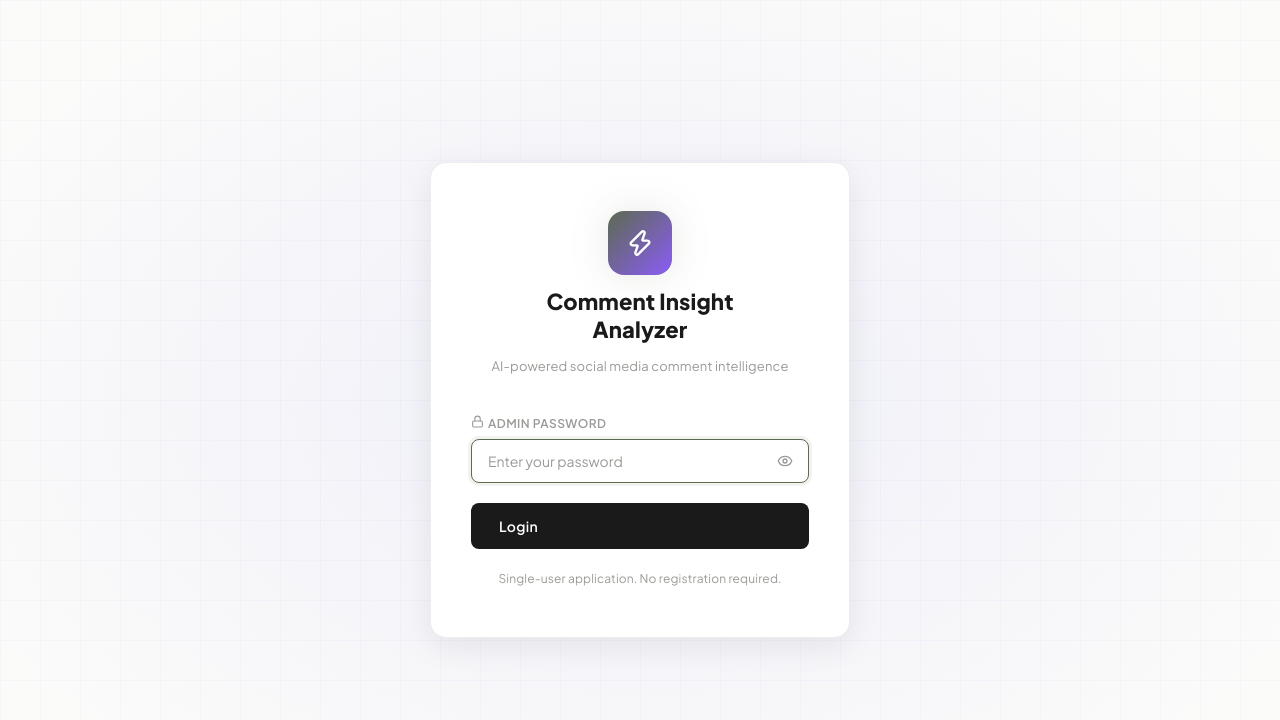
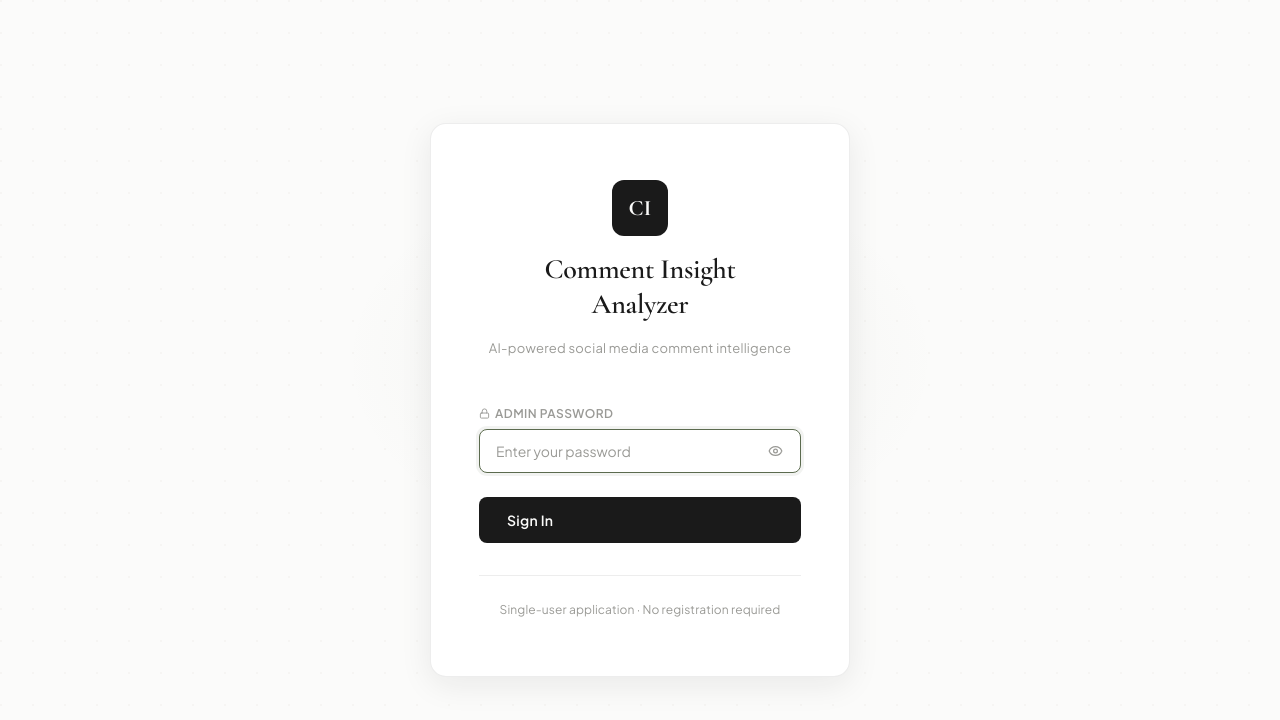
Before and after one commit to farhanrbagask/media-comment-insight-analyzer, a React (Vite) app in the folder frontend/: page /login in a window 1280 px wide. Shown: the top 720 px of the page. Built offline with nearby package versions, Linux system fonts and the light colour scheme; no server answers.

Commit message:
Fix issues login css&tsx

```diff
--- a/frontend/src/pages/Login.css
+++ b/frontend/src/pages/Login.css
@@ -1,106 +1 @@
-.login-page {
-  min-height: 100vh;
-  display: flex;
-  align-items: center;
-  justify-content: center;
-  background: var(--color-bg);
-  position: relative;
-  overflow: hidden;
-  padding: 24px;
-}
-
-.login-bg-grid {
-  position: absolute;
-  inset: 0;
-  background-image:
-    linear-gradient(rgba(99, 102, 241, 0.04) 1px, transparent 1px),
-    linear-gradient(90deg, rgba(99, 102, 241, 0.04) 1px, transparent 1px);
-  background-size: 40px 40px;
-  pointer-events: none;
-}
-
-.login-bg-grid::after {
-  content: '';
-  position: absolute;
-  inset: 0;
-  background: radial-gradient(ellipse 60% 60% at 50% 50%, rgba(99, 102, 241, 0.08), transparent);
-}
-
-.login-card {
-  background: var(--color-surface);
-  border: 1px solid var(--color-border);
-  border-radius: var(--radius-xl);
-  padding: 48px 40px;
-  width: 100%;
-  max-width: 420px;
-  position: relative;
-  z-index: 1;
-  box-shadow: var(--shadow-lg);
-  animation: slideUp 0.3s ease;
-}
-
-.login-logo {
-  display: flex;
-  flex-direction: column;
-  align-items: center;
-  gap: 12px;
-  margin-bottom: 36px;
-}
-
-.login-logo-icon {
-  width: 64px; height: 64px;
-  background: linear-gradient(135deg, var(--color-accent), #8b5cf6);
-  border-radius: var(--radius-xl);
-  display: flex;
-  align-items: center;
-  justify-content: center;
-  color: #fff;
-  box-shadow: 0 0 40px var(--color-accent-glow);
-}
-
-.login-title {
-  font-size: 22px;
-  font-weight: 800;
-  text-align: center;
-  color: var(--color-text-primary);
-  line-height: 1.3;
-}
-
-.login-subtitle {
-  font-size: 13px;
-  color: var(--color-text-muted);
-  text-align: center;
-}
-
-.login-form {
-  display: flex;
-  flex-direction: column;
-  gap: 20px;
-}
-
-.password-input-wrapper {
-  position: relative;
-}
-
-.password-toggle {
-  position: absolute;
-  right: 12px;
-  top: 50%;
-  transform: translateY(-50%);
-  color: var(--color-text-muted);
-  cursor: pointer;
-  padding: 4px;
-  border-radius: 4px;
-  transition: color var(--transition);
-  background: none;
-  border: none;
-}
-
-.password-toggle:hover { color: var(--color-text-primary); }
-
-.login-hint {
-  font-size: 12px;
-  color: var(--color-text-muted);
-  text-align: center;
-  margin-top: 20px;
-}
+/* Styles merged into component — this file is intentionally empty */
--- a/frontend/src/pages/Login.tsx
+++ b/frontend/src/pages/Login.tsx
@@ -1,9 +1,125 @@
 import { useState, type FormEvent } from 'react'
 import { useNavigate } from 'react-router-dom'
-import { Zap, Lock, Eye, EyeOff, AlertCircle } from 'lucide-react'
+import { Lock, Eye, EyeOff, AlertCircle } from 'lucide-react'
 import { authApi } from '../api'
 import { useAuthStore } from '../store/authStore'
-import './Login.css'
+
+/* ─── Styles ───────────────────────────────────────────────────────────── */
+
+const s = {
+  page: {
+    minHeight: '100vh',
+    display: 'flex',
+    alignItems: 'center',
+    justifyContent: 'center',
+    background: 'var(--color-bg)',
+    position: 'relative' as const,
+    overflow: 'hidden',
+    padding: '24px',
+  },
+  bgPattern: {
+    position: 'absolute' as const,
+    inset: 0,
+    opacity: 0.35,
+    backgroundImage:
+      'radial-gradient(circle at 1px 1px, var(--color-surface-3) 1px, transparent 0)',
+    backgroundSize: '32px 32px',
+    pointerEvents: 'none' as const,
+  },
+  bgGlow: {
+    position: 'absolute' as const,
+    top: '20%',
+    left: '50%',
+    transform: 'translateX(-50%)',
+    width: '600px',
+    height: '400px',
+    background: 'radial-gradient(ellipse, rgba(92, 107, 79, 0.06), transparent 70%)',
+    pointerEvents: 'none' as const,
+  },
+  card: {
+    background: 'var(--color-surface)',
+    border: '0.5px solid var(--color-border)',
+    borderRadius: 'var(--radius-xl)',
+    padding: '56px 48px',
+    width: '100%',
+    maxWidth: '420px',
+    position: 'relative' as const,
+    zIndex: 1,
+    boxShadow: 'var(--shadow-lg)',
+    animation: 'slideUp 0.4s cubic-bezier(0.25, 0.1, 0.25, 1)',
+  },
+  logoArea: {
+    display: 'flex',
+    flexDirection: 'column' as const,
+    alignItems: 'center',
+    gap: '16px',
+    marginBottom: '44px',
+  },
+  logoMark: {
+    width: '56px',
+    height: '56px',
+    background: 'var(--color-ink)',
+    borderRadius: 'var(--radius-lg)',
+    display: 'flex',
+    alignItems: 'center',
+    justifyContent: 'center',
+  },
+  logoMarkText: {
+    color: '#FBFBFA',
+    fontFamily: 'var(--font-heading)',
+    fontSize: '22px',
+    fontWeight: 700,
+    lineHeight: 1,
+  },
+  title: {
+    fontFamily: 'var(--font-heading)',
+    fontSize: '28px',
+    fontWeight: 600,
+    textAlign: 'center' as const,
+    color: 'var(--color-text-primary)',
+    lineHeight: 1.25,
+    letterSpacing: '-0.01em',
+  },
+  subtitle: {
+    fontSize: '13px',
+    color: 'var(--color-text-muted)',
+    textAlign: 'center' as const,
+    letterSpacing: '0.02em',
+  },
+  form: {
+    display: 'flex',
+    flexDirection: 'column' as const,
+    gap: '24px',
+  },
+  passwordWrap: {
+    position: 'relative' as const,
+  },
+  toggle: {
+    position: 'absolute' as const,
+    right: '14px',
+    top: '50%',
+    transform: 'translateY(-50%)',
+    color: 'var(--color-text-muted)',
+    cursor: 'pointer',
+    padding: '4px',
+    borderRadius: '4px',
+    transition: 'color 0.3s',
+    background: 'none',
+    border: 'none',
+  },
+  hint: {
+    fontSize: '12px',
+    color: 'var(--color-text-muted)',
+    textAlign: 'center' as const,
+    marginTop: '24px',
+    letterSpacing: '0.01em',
+  },
+  divider: {
+    height: '0.5px',
+    background: 'var(--color-border)',
+    margin: '32px 0 0',
+  },
+} as const
 
 export default function Login() {
   const [password, setPassword] = useState('')
@@ -22,38 +138,40 @@ export default function Login() {
       const res = await authApi.login(password)
       setToken(res.data.token)
       navigate('/')
-    } catch (err: any) {
-      setError(err.response?.data?.message || 'Login failed. Check your password.')
+    } catch (err: unknown) {
+      const e = err as { response?: { data?: { message?: string } } }
+      setError(e.response?.data?.message || 'Login failed. Check your password.')
     } finally {
       setLoading(false)
     }
   }
 
   return (
-    <div className="login-page">
-      {/* Background grid */}
-      <div className="login-bg-grid" />
+    <div style={s.page}>
+      {/* Subtle dot pattern */}
+      <div style={s.bgPattern} />
+      <div style={s.bgGlow} />
 
-      <div className="login-card">
+      <div style={s.card}>
         {/* Logo */}
-        <div className="login-logo">
-          <div className="login-logo-icon">
-            <Zap size={28} />
+        <div style={s.logoArea}>
+          <div style={s.logoMark}>
+            <span style={s.logoMarkText}>CI</span>
           </div>
-          <h1 className="login-title">Comment Insight<br />Analyzer</h1>
-          <p className="login-subtitle">
+          <h1 style={s.title}>Comment Insight<br />Analyzer</h1>
+          <p style={s.subtitle}>
             AI-powered social media comment intelligence
           </p>
         </div>
 
         {/* Form */}
-        <form className="login-form" onSubmit={handleSubmit}>
+        <form style={s.form} onSubmit={handleSubmit}>
           <div className="input-wrapper">
-            <label className="input-label" htmlFor="password">
-              <Lock size={13} style={{ display: 'inline', marginRight: 4 }} />
+            <label className="input-label" htmlFor="password" style={{ display: 'flex', alignItems: 'center', gap: '5px' }}>
+              <Lock size={11} strokeWidth={2} />
               Admin Password
             </label>
-            <div className="password-input-wrapper">
+            <div style={s.passwordWrap}>
               <input
                 id="password"
                 type={showPassword ? 'text' : 'password'}
@@ -66,11 +184,11 @@ export default function Login() {
               />
               <button
                 type="button"
-                className="password-toggle"
+                style={s.toggle}
                 onClick={() => setShowPassword(p => !p)}
                 tabIndex={-1}
               >
-                {showPassword ? <EyeOff size={16} /> : <Eye size={16} />}
+                {showPassword ? <EyeOff size={15} /> : <Eye size={15} />}
               </button>
             </div>
             {error && (
@@ -86,12 +204,13 @@ export default function Login() {
             className="btn btn-primary w-full btn-lg"
             disabled={loading}
           >
-            {loading ? <><span className="spinner" style={{ width: 16, height: 16, borderWidth: 2 }} /> Logging in...</> : 'Login'}
+            {loading ? <><span className="spinner" style={{ width: 14, height: 14, borderWidth: '1.5px' }} /> Authenticating...</> : 'Sign In'}
           </button>
         </form>
 
-        <p className="login-hint">
-          Single-user application. No registration required.
+        <div style={s.divider} />
+        <p style={s.hint}>
+          Single-user application · No registration required
         </p>
       </div>
     </div>
```
